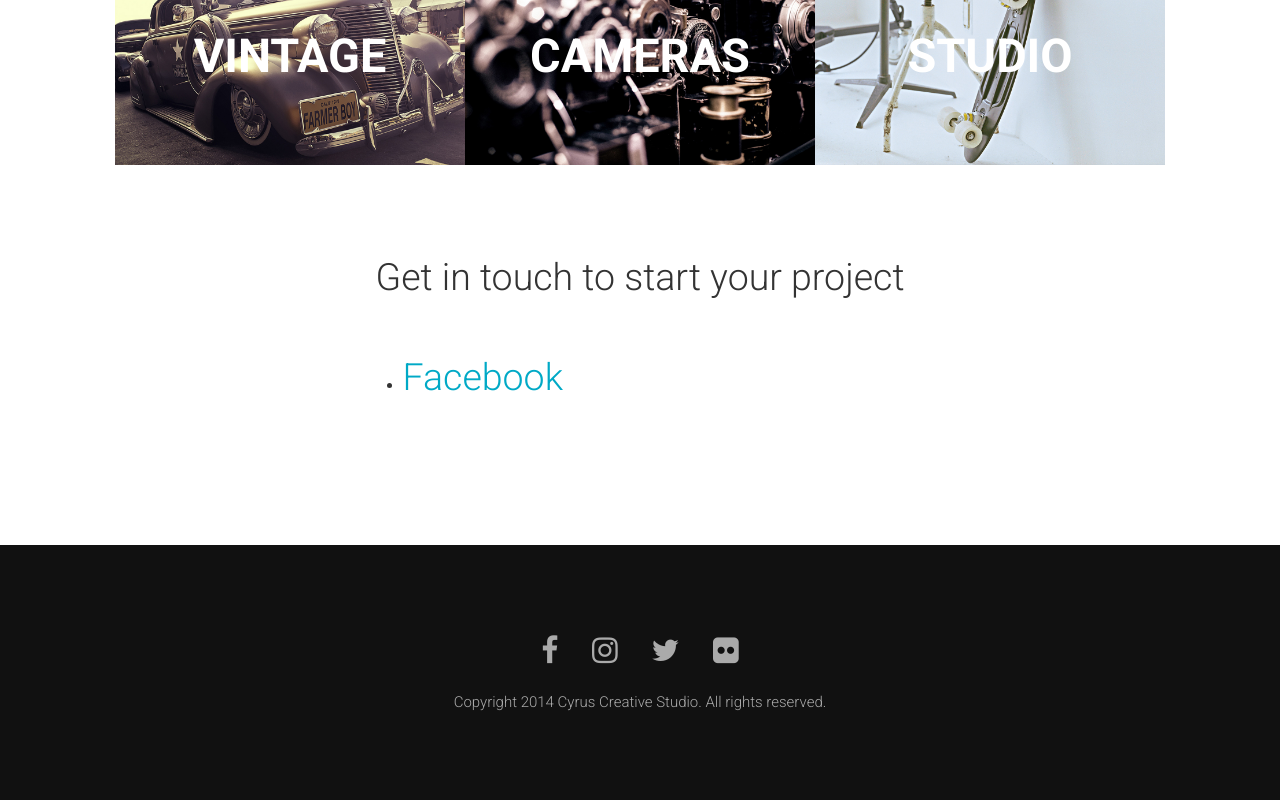
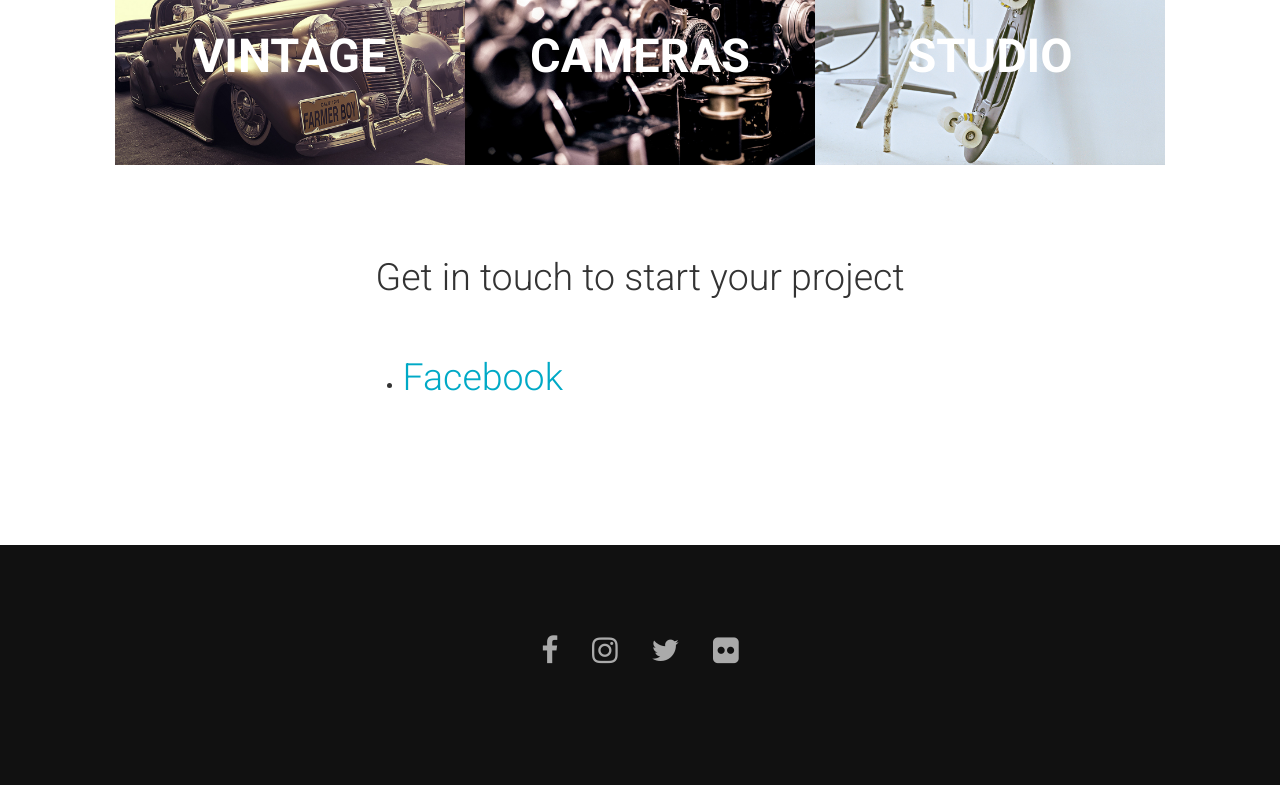
Before and after one commit to DerfOh/ShawnGPhotography, a plain HTML site: page index.html in a window 1280 px wide. Shown: the part 1425-2225 px from the top of the page. Drawn offline with Linux system fonts and the light colour scheme.

Commit message:
Update footer

```diff
--- a/index.html
+++ b/index.html
@@ -427,7 +427,7 @@
 <!-- Footer Starts -->
 <div class="footer text-center spacer">
 <p class="wowload flipInX"><a href="#"><i class="fa fa-facebook fa-2x"></i></a> <a href="#"><i class="fa fa-instagram fa-2x"></i></a> <a href="#"><i class="fa fa-twitter fa-2x"></i></a> <a href="#"><i class="fa fa-flickr fa-2x"></i></a> </p>
-Copyright 2014 Cyrus Creative Studio. All rights reserved.
+<!-- footer info here -->
 </div>
 <!-- # Footer Ends -->
 <a href="#home" class="gototop "><i class="fa fa-angle-up  fa-3x"></i></a>
```
